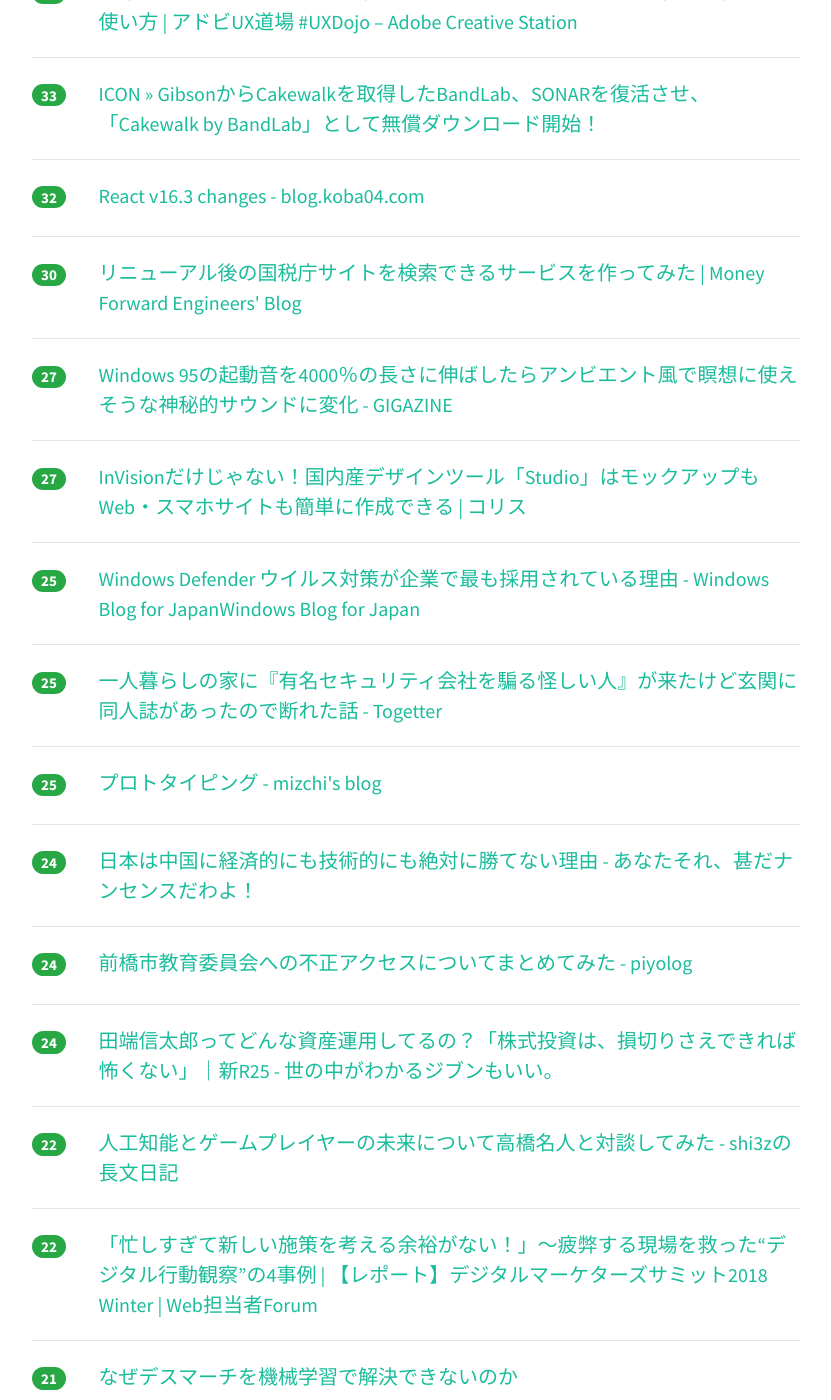
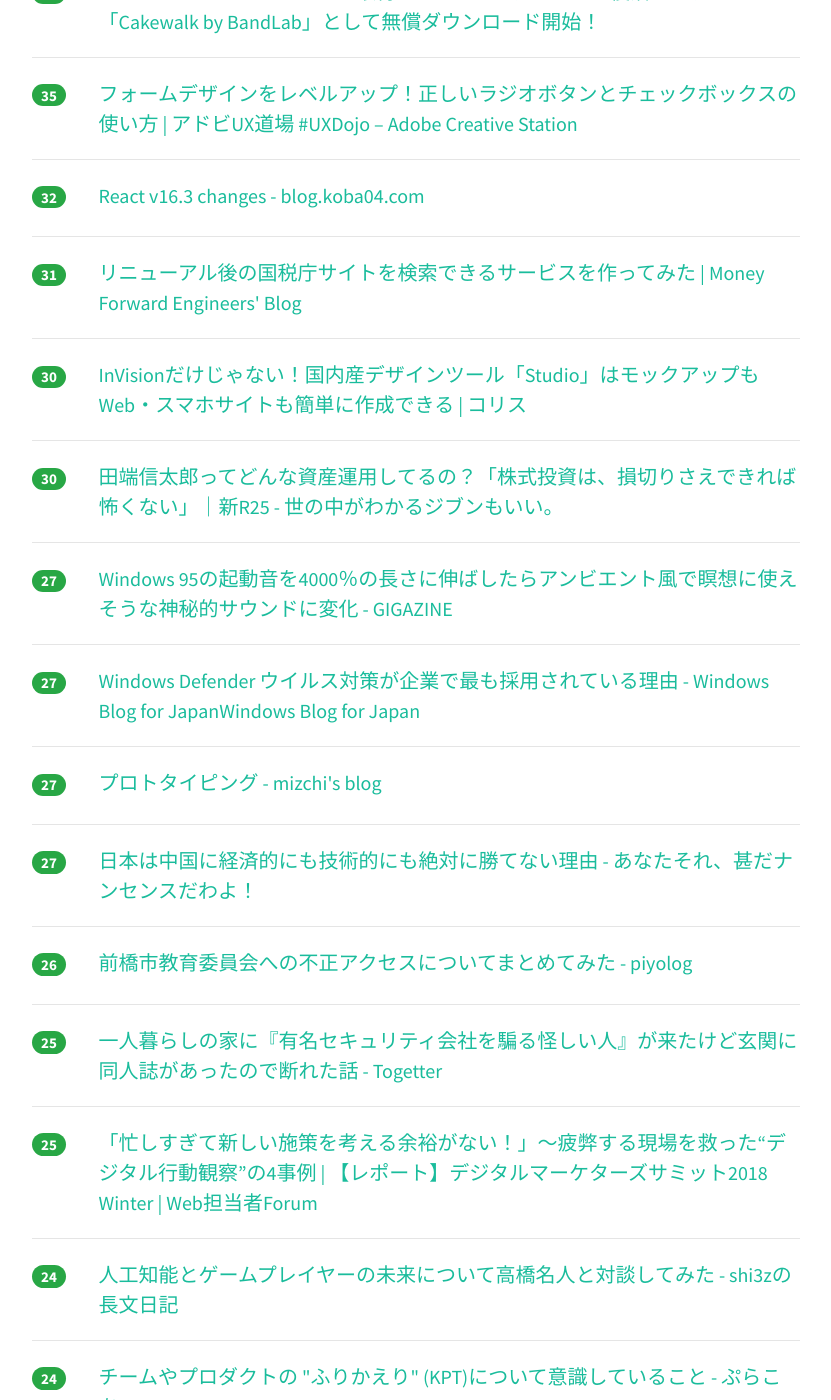
Before and after one commit to yatta47/hatena-matome-site, a Jekyll site: the page built from _posts/2018-04-05-hatena.md, in a window 1280 px wide and 1400 px high, scrolled down 1347 px. Shown: the whole window, without its empty margins (224-1055 px from the left). Built offline with Jekyll 4.4.1, drawn with Linux system fonts in a browser that asks for light colours; nearby versions of some CDN libraries; part of the change alters nothing that is shown; some of the changed text lies outside the part shown.

Commit message:
Updated 2018-04-05

```diff
--- a/_posts/2018-04-05-hatena.md
+++ b/_posts/2018-04-05-hatena.md
@@ -1,28 +1,28 @@
 ---
 layout: post
 title:  "2018-04-05 はてぶIT"
-date:   2018-04-05 14:02:14
+date:   2018-04-05 15:01:32
 tags: [it-hotentry]
 ---
-36 件のデータあり
+40 件のデータあり
 
 <hr><div class="row">
-<div class="col-1"><span class="badge badge-pill badge-success h2">380</span></div>
+<div class="col-1"><span class="badge badge-pill badge-success h2">407</span></div>
 <div class="col-11"><a href='http://forza.cocolog-nifty.com/blog/2018/04/post-4a98.html' target='_blank'>「プロエンジニアになるための「アジャイル開発」再入門」が素晴らしい: プログラマの思索</a></div>
 </div>
 <hr>
 <div class="row">
-<div class="col-1"><span class="badge badge-pill badge-success h2">234</span></div>
+<div class="col-1"><span class="badge badge-pill badge-success h2">273</span></div>
 <div class="col-11"><a href='https://internet.watch.impress.co.jp/docs/yajiuma/1115413.html' target='_blank'>引き継ぎ先不在だったFTPソフト「FFFTP」、開発者が交代し最新バージョンの3.0をリリース【やじうまWatch】 - INTERNET Watch</a></div>
 </div>
 <hr>
 <div class="row">
-<div class="col-1"><span class="badge badge-pill badge-success h2">202</span></div>
+<div class="col-1"><span class="badge badge-pill badge-success h2">235</span></div>
 <div class="col-11"><a href='http://www.publickey1.jp/blog/18/_2nd_edition20javascriptweb.html' target='_blank'>マーチン・ファウラー氏「リファクタリング 2nd Edition」で20年ぶり内容刷新、サンプルコードはJavaScriptに。Web主体で書籍はエッセンシャル版の位置づけ － Publickey</a></div>
 </div>
 <hr>
 <div class="row">
-<div class="col-1"><span class="badge badge-pill badge-success h2">176</span></div>
+<div class="col-1"><span class="badge badge-pill badge-success h2">230</span></div>
 <div class="col-11"><a href='https://cloud.google.com/apis/design/?hl=ja' target='_blank'>API 設計ガイド  |  Cloud API  |  Google Cloud Platform</a></div>
 </div>
 <hr>
@@ -32,22 +32,22 @@ tags: [it-hotentry]
 </div>
 <hr>
 <div class="row">
-<div class="col-1"><span class="badge badge-pill badge-success h2">107</span></div>
+<div class="col-1"><span class="badge badge-pill badge-success h2">128</span></div>
 <div class="col-11"><a href='https://dev.classmethod.jp/cloud/aws/secrets-manager/' target='_blank'>【完全新機能】DB認証情報やOAuthキーを一元管理可能なAWS Secrets Managerが発表されました！ ｜ Developers.IO</a></div>
 </div>
 <hr>
 <div class="row">
-<div class="col-1"><span class="badge badge-pill badge-success h2">81</span></div>
+<div class="col-1"><span class="badge badge-pill badge-success h2">101</span></div>
 <div class="col-11"><a href='http://thebridge.jp/2018/04/sukedachi-fundraising' target='_blank'>建設現場のマッチングアプリ「助太刀」が5.3億円調達、開始半年足らずで7000人の職人が利用 - THE BRIDGE（ザ・ブリッジ）</a></div>
 </div>
 <hr>
 <div class="row">
-<div class="col-1"><span class="badge badge-pill badge-success h2">72</span></div>
+<div class="col-1"><span class="badge badge-pill badge-success h2">80</span></div>
 <div class="col-11"><a href='https://qiita.com/KIKUYA-Takumi/items/162612ca42a9318cb1d8' target='_blank'>データサイエンティストを目指して勉強した1年間まとめ - Qiita</a></div>
 </div>
 <hr>
 <div class="row">
-<div class="col-1"><span class="badge badge-pill badge-success h2">39</span></div>
+<div class="col-1"><span class="badge badge-pill badge-success h2">42</span></div>
 <div class="col-11"><a href='https://qiita.com/nonbiri15/items/6f9d362371bd4b9452d0' target='_blank'>もし軍曹が携帯電話の開発を今したら - Qiita</a></div>
 </div>
 <hr>
@@ -58,12 +58,12 @@ tags: [it-hotentry]
 <hr>
 <div class="row">
 <div class="col-1"><span class="badge badge-pill badge-success h2">35</span></div>
-<div class="col-11"><a href='https://blogs.adobe.com/creativestation/web-xd-essentials-radio-buttons-and-checkboxes' target='_blank'>フォームデザインをレベルアップ！正しいラジオボタンとチェックボックスの使い方 | アドビUX道場 #UXDojo – Adobe Creative Station</a></div>
+<div class="col-11"><a href='https://icon.jp/archives/14740' target='_blank'>ICON » GibsonからCakewalkを取得したBandLab、SONARを復活させ、「Cakewalk by BandLab」として無償ダウンロード開始！</a></div>
 </div>
 <hr>
 <div class="row">
-<div class="col-1"><span class="badge badge-pill badge-success h2">33</span></div>
-<div class="col-11"><a href='https://icon.jp/archives/14740' target='_blank'>ICON » GibsonからCakewalkを取得したBandLab、SONARを復活させ、「Cakewalk by BandLab」として無償ダウンロード開始！</a></div>
+<div class="col-1"><span class="badge badge-pill badge-success h2">35</span></div>
+<div class="col-11"><a href='https://blogs.adobe.com/creativestation/web-xd-essentials-radio-buttons-and-checkboxes' target='_blank'>フォームデザインをレベルアップ！正しいラジオボタンとチェックボックスの使い方 | アドビUX道場 #UXDojo – Adobe Creative Station</a></div>
 </div>
 <hr>
 <div class="row">
@@ -72,8 +72,18 @@ tags: [it-hotentry]
 </div>
 <hr>
 <div class="row">
+<div class="col-1"><span class="badge badge-pill badge-success h2">31</span></div>
+<div class="col-11"><a href='https://moneyforward.com/engineers_blog/2018/04/04/tax_newurl/' target='_blank'>リニューアル後の国税庁サイトを検索できるサービスを作ってみた | Money Forward Engineers' Blog</a></div>
+</div>
+<hr>
+<div class="row">
 <div class="col-1"><span class="badge badge-pill badge-success h2">30</span></div>
-<div class="col-11"><a href='https://moneyforward.com/engineers_blog/2018/04/04/tax_newurl/' target='_blank'>リニューアル後の国税庁サイトを検索できるサービスを作ってみた | Money Forward Engineers' Blog</a></div>
+<div class="col-11"><a href='https://coliss.com/articles/build-websites/operation/work/design-tool-studio.html' target='_blank'>InVisionだけじゃない！国内産デザインツール「Studio」はモックアップもWeb・スマホサイトも簡単に作成できる | コリス</a></div>
+</div>
+<hr>
+<div class="row">
+<div class="col-1"><span class="badge badge-pill badge-success h2">30</span></div>
+<div class="col-11"><a href='https://r25.jp/article/530681754580711228' target='_blank'>田端信太郎ってどんな資産運用してるの？「株式投資は、損切りさえできれば怖くない」｜新R25 - 世の中がわかるジブンもいい。</a></div>
 </div>
 <hr>
 <div class="row">
@@ -83,12 +93,22 @@ tags: [it-hotentry]
 <hr>
 <div class="row">
 <div class="col-1"><span class="badge badge-pill badge-success h2">27</span></div>
-<div class="col-11"><a href='https://coliss.com/articles/build-websites/operation/work/design-tool-studio.html' target='_blank'>InVisionだけじゃない！国内産デザインツール「Studio」はモックアップもWeb・スマホサイトも簡単に作成できる | コリス</a></div>
+<div class="col-11"><a href='https://blogs.windows.com/japan/2018/04/03/why-windows-defender-antivirus-is-the-most-deployed-in-the-enterprise/' target='_blank'>Windows Defender ウイルス対策が企業で最も採用されている理由 - Windows Blog for JapanWindows Blog for Japan</a></div>
 </div>
 <hr>
 <div class="row">
-<div class="col-1"><span class="badge badge-pill badge-success h2">25</span></div>
-<div class="col-11"><a href='https://blogs.windows.com/japan/2018/04/03/why-windows-defender-antivirus-is-the-most-deployed-in-the-enterprise/' target='_blank'>Windows Defender ウイルス対策が企業で最も採用されている理由 - Windows Blog for JapanWindows Blog for Japan</a></div>
+<div class="col-1"><span class="badge badge-pill badge-success h2">27</span></div>
+<div class="col-11"><a href='http://mizchi.hatenablog.com/entry/2018/04/04/225345' target='_blank'>プロトタイピング - mizchi's blog</a></div>
+</div>
+<hr>
+<div class="row">
+<div class="col-1"><span class="badge badge-pill badge-success h2">27</span></div>
+<div class="col-11"><a href='http://mecchanikukyu.hatenablog.com/entry/2018/04/05/003229' target='_blank'>日本は中国に経済的にも技術的にも絶対に勝てない理由 - あなたそれ、甚だナンセンスだわよ！</a></div>
+</div>
+<hr>
+<div class="row">
+<div class="col-1"><span class="badge badge-pill badge-success h2">26</span></div>
+<div class="col-11"><a href='http://d.hatena.ne.jp/Kango/20180404/1522863234' target='_blank'>前橋市教育委員会への不正アクセスについてまとめてみた - piyolog</a></div>
 </div>
 <hr>
 <div class="row">
@@ -98,37 +118,32 @@ tags: [it-hotentry]
 <hr>
 <div class="row">
 <div class="col-1"><span class="badge badge-pill badge-success h2">25</span></div>
-<div class="col-11"><a href='http://mizchi.hatenablog.com/entry/2018/04/04/225345' target='_blank'>プロトタイピング - mizchi's blog</a></div>
+<div class="col-11"><a href='https://webtan.impress.co.jp/e/2018/04/05/28690' target='_blank'>「忙しすぎて新しい施策を考える余裕がない！」～疲弊する現場を救った“デジタル行動観察”の4事例 | 【レポート】デジタルマーケターズサミット2018 Winter | Web担当者Forum</a></div>
 </div>
 <hr>
 <div class="row">
 <div class="col-1"><span class="badge badge-pill badge-success h2">24</span></div>
-<div class="col-11"><a href='http://mecchanikukyu.hatenablog.com/entry/2018/04/05/003229' target='_blank'>日本は中国に経済的にも技術的にも絶対に勝てない理由 - あなたそれ、甚だナンセンスだわよ！</a></div>
+<div class="col-11"><a href='http://d.hatena.ne.jp/shi3z/20180405/1522882319' target='_blank'>人工知能とゲームプレイヤーの未来について高橋名人と対談してみた - shi3zの長文日記</a></div>
 </div>
 <hr>
 <div class="row">
 <div class="col-1"><span class="badge badge-pill badge-success h2">24</span></div>
-<div class="col-11"><a href='http://d.hatena.ne.jp/Kango/20180404/1522863234' target='_blank'>前橋市教育委員会への不正アクセスについてまとめてみた - piyolog</a></div>
-</div>
-<hr>
-<div class="row">
-<div class="col-1"><span class="badge badge-pill badge-success h2">24</span></div>
-<div class="col-11"><a href='https://r25.jp/article/530681754580711228' target='_blank'>田端信太郎ってどんな資産運用してるの？「株式投資は、損切りさえできれば怖くない」｜新R25 - 世の中がわかるジブンもいい。</a></div>
+<div class="col-11"><a href='http://lycoris102.hatenablog.com/entry/2018/04/05/095125' target='_blank'>チームやプロダクトの "ふりかえり" (KPT)について意識していること - ぷらこあ</a></div>
 </div>
 <hr>
 <div class="row">
 <div class="col-1"><span class="badge badge-pill badge-success h2">22</span></div>
-<div class="col-11"><a href='http://d.hatena.ne.jp/shi3z/20180405/1522882319' target='_blank'>人工知能とゲームプレイヤーの未来について高橋名人と対談してみた - shi3zの長文日記</a></div>
-</div>
-<hr>
-<div class="row">
-<div class="col-1"><span class="badge badge-pill badge-success h2">22</span></div>
-<div class="col-11"><a href='https://webtan.impress.co.jp/e/2018/04/05/28690' target='_blank'>「忙しすぎて新しい施策を考える余裕がない！」～疲弊する現場を救った“デジタル行動観察”の4事例 | 【レポート】デジタルマーケターズサミット2018 Winter | Web担当者Forum</a></div>
+<div class="col-11"><a href='https://www.lifehacker.jp/2018/04/sheet2site-is-web-service-to-build-website-from-google-spreadsheet.html' target='_blank'>GoogleスプレッドシートからWebサイトを作成できるサービス「sheet2site」 | ライフハッカー［日本版］</a></div>
 </div>
 <hr>
 <div class="row">
 <div class="col-1"><span class="badge badge-pill badge-success h2">21</span></div>
 <div class="col-11"><a href='https://anond.hatelabo.jp/20180404202321' target='_blank'>なぜデスマーチを機械学習で解決できないのか</a></div>
+</div>
+<hr>
+<div class="row">
+<div class="col-1"><span class="badge badge-pill badge-success h2">21</span></div>
+<div class="col-11"><a href='http://bunshun.jp/articles/-/6877' target='_blank'>50代60代のビジネス老兵はどこに消えるのか | 文春オンライン</a></div>
 </div>
 <hr>
 <div class="row">
@@ -143,7 +158,7 @@ tags: [it-hotentry]
 <hr>
 <div class="row">
 <div class="col-1"><span class="badge badge-pill badge-success h2">20</span></div>
-<div class="col-11"><a href='http://bunshun.jp/articles/-/6877' target='_blank'>50代60代のビジネス老兵はどこに消えるのか | 文春オンライン</a></div>
+<div class="col-11"><a href='http://hokoxjouhou.blog105.fc2.com/blog-entry-1146.html' target='_blank'>Kindleのシリーズエラーをどんどん報告しよう！ - 情報管理LOG</a></div>
 </div>
 <hr>
 <div class="row">
@@ -157,18 +172,23 @@ tags: [it-hotentry]
 </div>
 <hr>
 <div class="row">
-<div class="col-1"><span class="badge badge-pill badge-success h2">18</span></div>
-<div class="col-11"><a href='http://hokoxjouhou.blog105.fc2.com/blog-entry-1146.html' target='_blank'>Kindleのシリーズエラーをどんどん報告しよう！ - 情報管理LOG</a></div>
-</div>
-<hr>
-<div class="row">
 <div class="col-1"><span class="badge badge-pill badge-success h2">17</span></div>
 <div class="col-11"><a href='http://www.4gamer.net/games/999/G999904/20180404056/' target='_blank'>JOGAによるオンラインゲームのマーケティングセミナーが開催。コンプガチャ規制の影響やユーザーレビューの有用性の検証結果などが発表された - 4Gamer.net</a></div>
 </div>
 <hr>
 <div class="row">
 <div class="col-1"><span class="badge badge-pill badge-success h2">17</span></div>
-<div class="col-11"><a href='http://lycoris102.hatenablog.com/entry/2018/04/05/095125' target='_blank'>チームやプロダクトの "ふりかえり" (KPT)について意識していること - ぷらこあ</a></div>
+<div class="col-11"><a href='http://developer.kaizenplatform.com/entry/tkuchiki/2018-04-05' target='_blank'>AWS 上で利用している SSL/TLS 証明書を一括管理するツール aws-cert-utils を作った話 - Kaizen Platform 開発者ブログ</a></div>
+</div>
+<hr>
+<div class="row">
+<div class="col-1"><span class="badge badge-pill badge-success h2">17</span></div>
+<div class="col-11"><a href='https://aws.amazon.com/jp/blogs/news/amazon-s3-update-new-storage-class-general-availability-of-s3-select/' target='_blank'>Amazon S3 アップデート – 新しいストレージクラスと、S3 Selectの一般公開 | Amazon Web Services ブログ</a></div>
+</div>
+<hr>
+<div class="row">
+<div class="col-1"><span class="badge badge-pill badge-success h2">16</span></div>
+<div class="col-11"><a href='https://qiita.com/aterato/items/1548f27d011b6fa919c4' target='_blank'>モバイルファーストインデックス(MFI)を踏まえたデザイン - Qiita</a></div>
 </div>
 <hr>
 <div class="row">
@@ -177,12 +197,12 @@ tags: [it-hotentry]
 </div>
 <hr>
 <div class="row">
-<div class="col-1"><span class="badge badge-pill badge-success h2">14</span></div>
-<div class="col-11"><a href='https://qiita.com/aterato/items/1548f27d011b6fa919c4' target='_blank'>モバイルファーストインデックス(MFI)を踏まえたデザイン - Qiita</a></div>
-</div>
-<hr>
-<div class="row">
 <div class="col-1"><span class="badge badge-pill badge-success h2">9</span></div>
 <div class="col-11"><a href='https://news.yahoo.co.jp/byline/shinoharashuji/20180404-00083560/' target='_blank'>YouTube本社を襲った銃撃犯はフィルタリングに不満か。自身のホームページや動画で主張(篠原修司) - 個人 - Yahoo!ニュース</a></div>
 </div>
 <hr>
+<div class="row">
+<div class="col-1"><span class="badge badge-pill badge-success h2">4</span></div>
+<div class="col-11"><a href='https://medium.com/@kenji1229watanabe/bab3de746593' target='_blank'>なぜNYAGOをクローズしたのか – kenji watanabe – Medium</a></div>
+</div>
+<hr>
```
